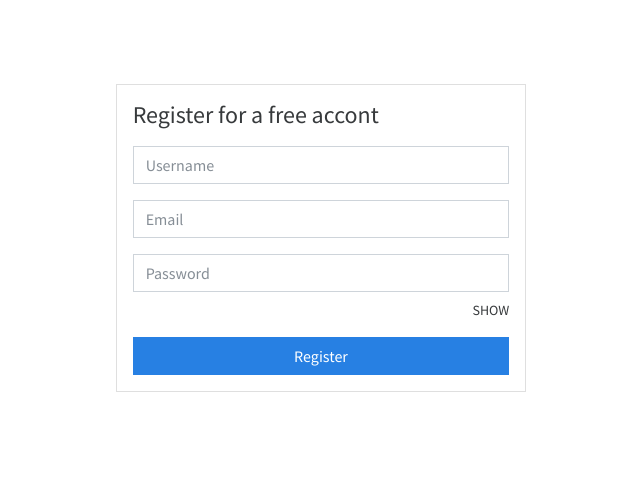
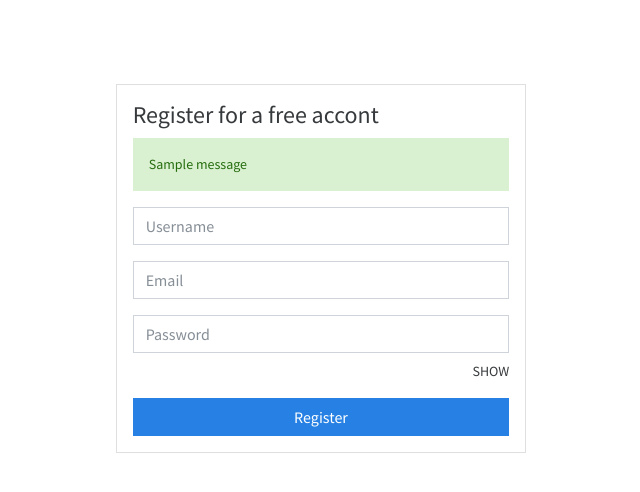
Before and after one commit to gustaoliv/Django-TrulyExpenses, a Django app: page /authentication/register in a window 1280 px wide. Shown: the top 492 px of the page, without its empty margins (319-959 px from the left). Run offline with Django 4.2, Linux system fonts and the light colour scheme; tables that the repository leaves empty hold one stand-in row (values such as "Sample post"); one stand-in notice (Sample message) is shown; some libraries are stand-ins or nearby versions.

Commit message:
add alertas erro

```diff
--- a/expenseswebsite/authentication/views.py
+++ b/expenseswebsite/authentication/views.py
@@ -4,6 +4,7 @@ import json
 from django.http import JsonResponse
 from django.contrib.auth.models import User
 from validate_email import validate_email
+from django.contrib import messages
 # Create your views here.
 
 
@@ -39,3 +40,11 @@ class EmailValidationView(View):
 class RegistrationView(View):
     def get(self, request):
         return render(request, 'authentication/register.html')
+
+
+    def post(self, request):
+        messages.success(request, 'Registration Sucess')
+        # messages.warning(request, 'Registration Warning')
+        # messages.info(request, 'Registration Info')
+        # messages.error(request, 'Registration Error')
+        return render(request, 'authentication/register.html')
--- a/expenseswebsite/expenseswebsite/settings.py
+++ b/expenseswebsite/expenseswebsite/settings.py
@@ -14,6 +14,7 @@ from pathlib import Path
 from decouple import config
 import os
 from dj_database_url import parse as dburl
+from django.contrib import messages
 
 # Build paths inside the project like this: BASE_DIR / 'subdir'.
 BASE_DIR = Path(__file__).resolve().parent.parent
@@ -134,3 +135,8 @@ MEDIA_ROOT = os.path.join(BASE_DIR, 'media')
 # https://docs.djangoproject.com/en/4.0/ref/settings/#default-auto-field
 
 DEFAULT_AUTO_FIELD = 'django.db.models.BigAutoField'
+
+
+MESSAGE_TAGS = {
+    messages.ERROR: 'danger',
+}
--- a/expenseswebsite/templates/authentication/register.html
+++ b/expenseswebsite/templates/authentication/register.html
@@ -18,8 +18,10 @@
                     <h4>Register for a free accont</h4>
                 </div>
 
+                {% include 'partials/_messages.html' %}
 
-                <form action="" method="post" autocomplete="off">
+
+                <form action="{% url 'register' %}" method="post" autocomplete="off">
                     {% csrf_token %}
                     {% comment %} NAME {% endcomment %}
                     <div class="form-group">
--- /dev/null
+++ b/expenseswebsite/templates/partials/_messages.html
@@ -0,0 +1,7 @@
+{% if messages %}
+<div class="messages">
+    {% for message in messages %}
+    <div{% if message.tags %} class="alert alert-sm alert-{{ message.tags }}"{% endif %}>{{ message }}</div>
+    {% endfor %}
+</div>
+{% endif %}
```
